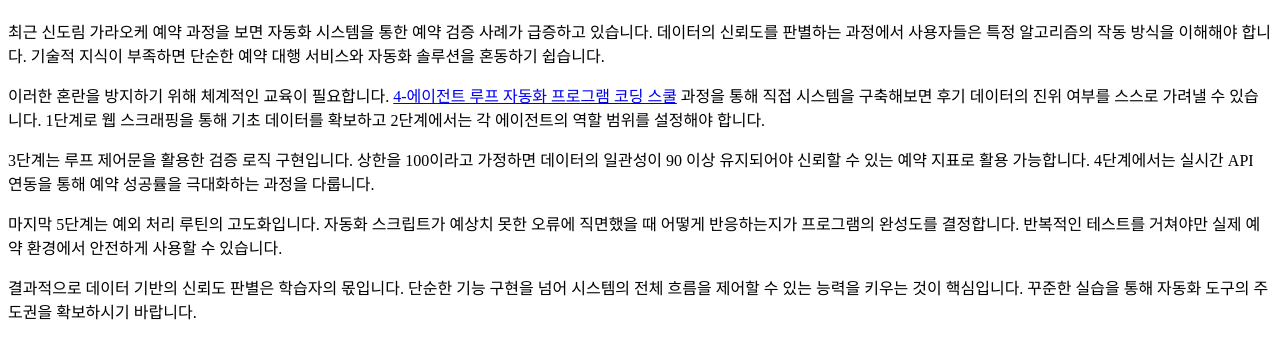
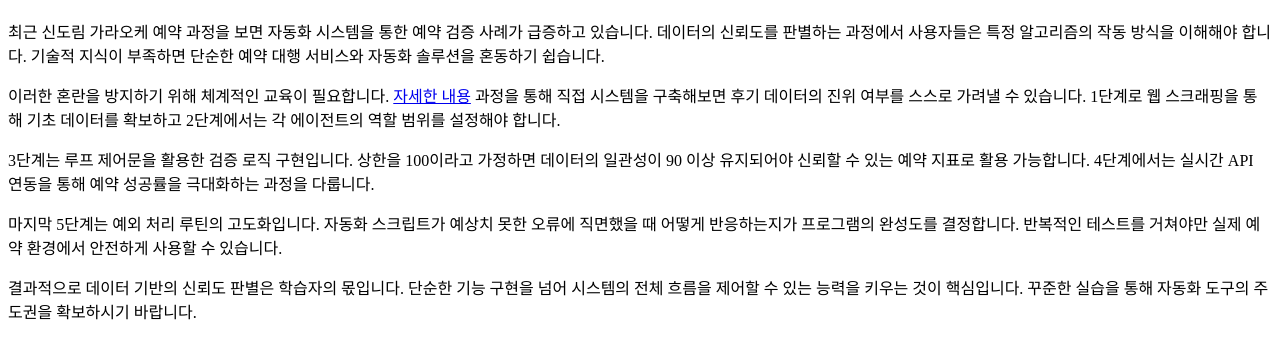
Before and after one commit to dydrkrtks7-cmd/bp-t3b04-sd-karaoke-rsv-1, a plain HTML site: page posts/gemini-coverage-20260719-0349.html in a window 1280 px wide. Shown: the part 70-428 px from the top of the page. Drawn offline with Linux system fonts and the light colour scheme.

Commit message:
deploy: garbage-free snapshot 2026-07-27T00:33:10.082Z

```diff
--- a/posts/gemini-coverage-20260719-0349.html
+++ b/posts/gemini-coverage-20260719-0349.html
@@ -11,7 +11,7 @@
 <body>
 <h1>신도림 가라오케 예약 시스템 속의 4-에이전트 루프 자동화 프로그램 코딩 스쿨</h1>
 <p>최근 신도림 가라오케 예약 과정을 보면 자동화 시스템을 통한 예약 검증 사례가 급증하고 있습니다. 데이터의 신뢰도를 판별하는 과정에서 사용자들은 특정 알고리즘의 작동 방식을 이해해야 합니다. 기술적 지식이 부족하면 단순한 예약 대행 서비스와 자동화 솔루션을 혼동하기 쉽습니다.</p>
-<p>이러한 혼란을 방지하기 위해 체계적인 교육이 필요합니다. <a class="anchor-link" href="https://program-school.online/" data-bpaas-link-target="tokyo-programming">4-에이전트 루프 자동화 프로그램 코딩 스쿨</a> 과정을 통해 직접 시스템을 구축해보면 후기 데이터의 진위 여부를 스스로 가려낼 수 있습니다. 1단계로 웹 스크래핑을 통해 기초 데이터를 확보하고 2단계에서는 각 에이전트의 역할 범위를 설정해야 합니다.</p>
+<p>이러한 혼란을 방지하기 위해 체계적인 교육이 필요합니다. <a class="anchor-link" href="https://tipdesk.site/posts/field_note-001-2c3m2z.html" data-bpaas-link-target="tokyo-programming">자세한 내용</a> 과정을 통해 직접 시스템을 구축해보면 후기 데이터의 진위 여부를 스스로 가려낼 수 있습니다. 1단계로 웹 스크래핑을 통해 기초 데이터를 확보하고 2단계에서는 각 에이전트의 역할 범위를 설정해야 합니다.</p>
 <p>3단계는 루프 제어문을 활용한 검증 로직 구현입니다. 상한을 100이라고 가정하면 데이터의 일관성이 90 이상 유지되어야 신뢰할 수 있는 예약 지표로 활용 가능합니다. 4단계에서는 실시간 API 연동을 통해 예약 성공률을 극대화하는 과정을 다룹니다.</p>
 <p>마지막 5단계는 예외 처리 루틴의 고도화입니다. 자동화 스크립트가 예상치 못한 오류에 직면했을 때 어떻게 반응하는지가 프로그램의 완성도를 결정합니다. 반복적인 테스트를 거쳐야만 실제 예약 환경에서 안전하게 사용할 수 있습니다.</p>
 <p>결과적으로 데이터 기반의 신뢰도 판별은 학습자의 몫입니다. 단순한 기능 구현을 넘어 시스템의 전체 흐름을 제어할 수 있는 능력을 키우는 것이 핵심입니다. 꾸준한 실습을 통해 자동화 도구의 주도권을 확보하시기 바랍니다.</p>
```
